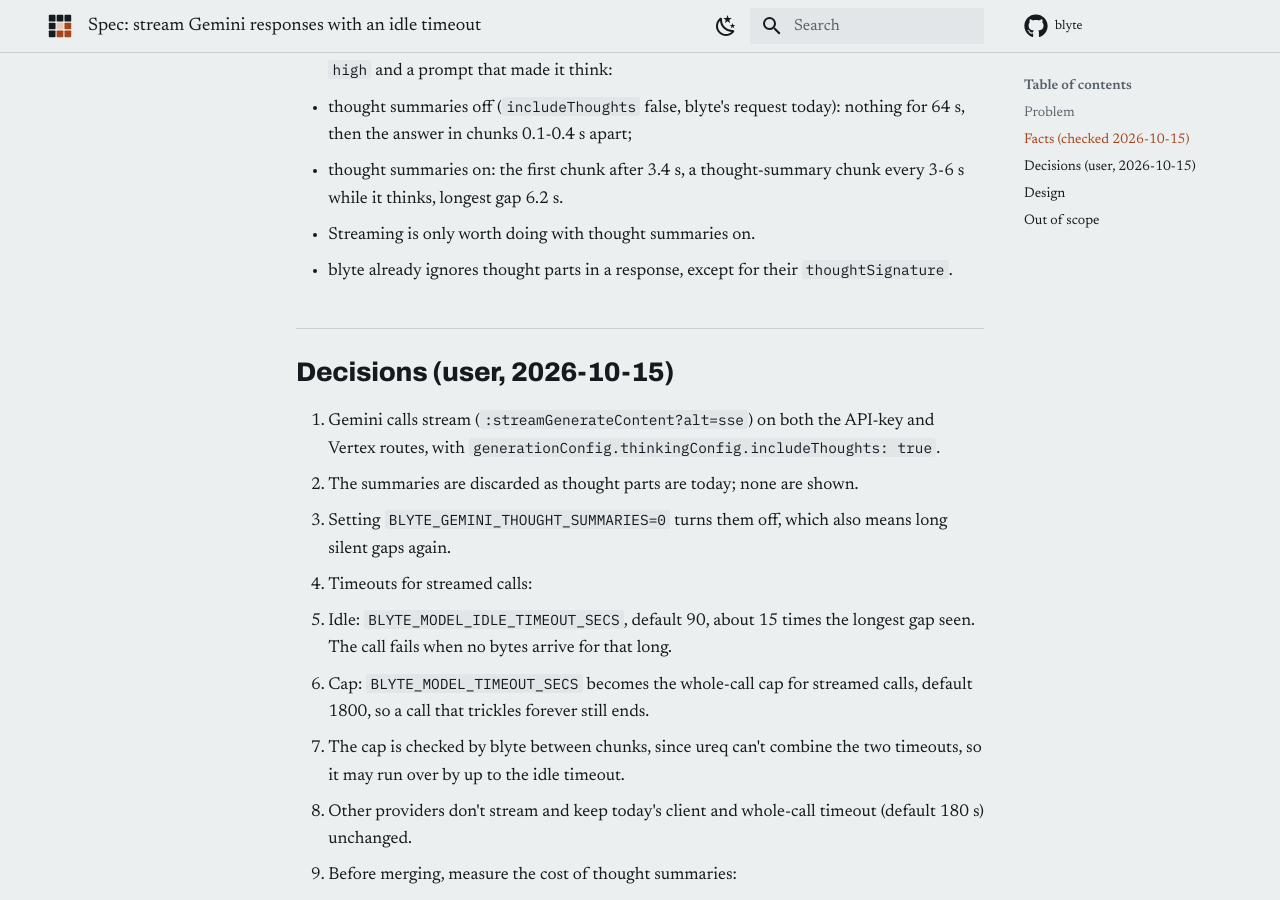
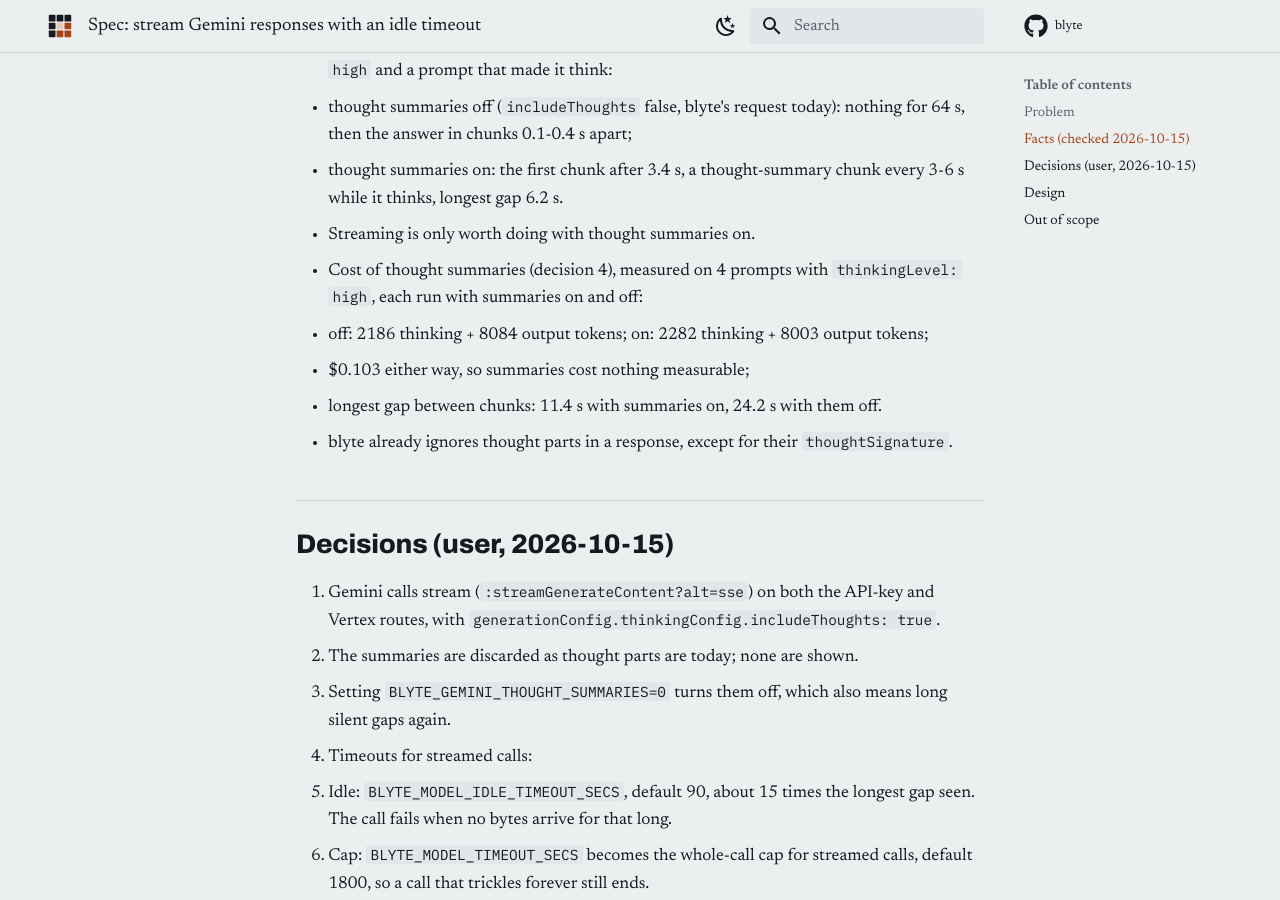
Before and after one commit to dnf0/blyte, an MkDocs documentation site: the page built from docs/specs/2026-10-15-gemini-streaming.md, in a window 1280 px wide and 900 px high, scrolled down 718 px. Built offline with MkDocs 1.6.1 and Material for MkDocs 9.7.7, drawn with Linux system fonts in a browser that asks for light colours; comment, search, counter and statistics services are not loaded.

Commit message:
docs: record the thought-summary cost measurement in the streaming spec
Co-Authored-By: Claude Opus 5.5 <noreply@anthropic.com>

```diff
--- a/docs/specs/2026-10-15-gemini-streaming.md
+++ b/docs/specs/2026-10-15-gemini-streaming.md
@@ -21,6 +21,11 @@ live calls off. A dead connection then also takes up to 600 s to notice.
   - thought summaries on: the first chunk after 3.4 s, a thought-summary chunk every 3-6 s while
     it thinks, longest gap 6.2 s.
 - Streaming is only worth doing with thought summaries on.
+- Cost of thought summaries (decision 4), measured on 4 prompts with `thinkingLevel: high`, each
+  run with summaries on and off:
+  - off: 2186 thinking + 8084 output tokens; on: 2282 thinking + 8003 output tokens;
+  - $0.103 either way, so summaries cost nothing measurable;
+  - longest gap between chunks: 11.4 s with summaries on, 24.2 s with them off.
 - blyte already ignores thought parts in a response, except for their `thoughtSignature`.
 
 ## Decisions (user, 2026-10-15)
```
